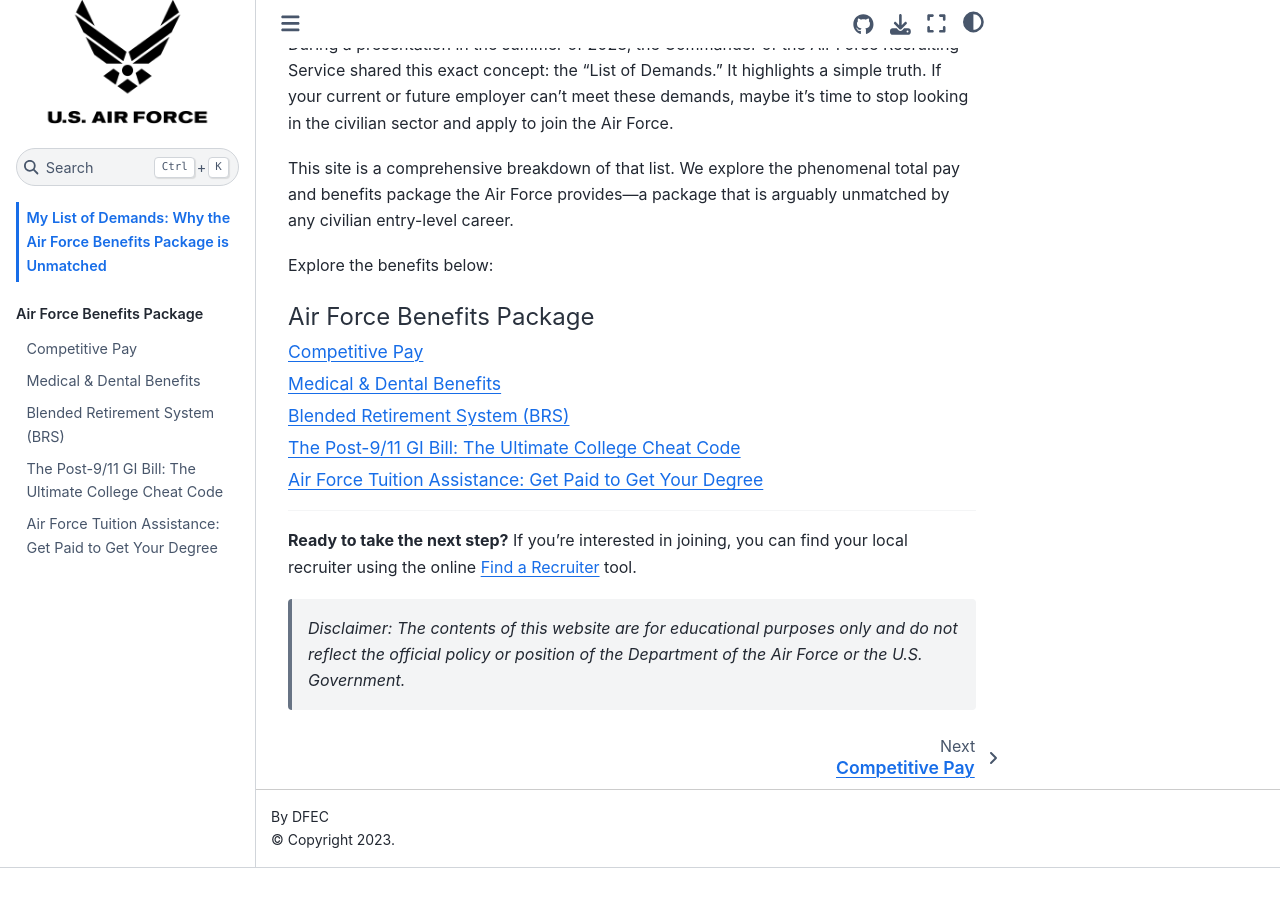
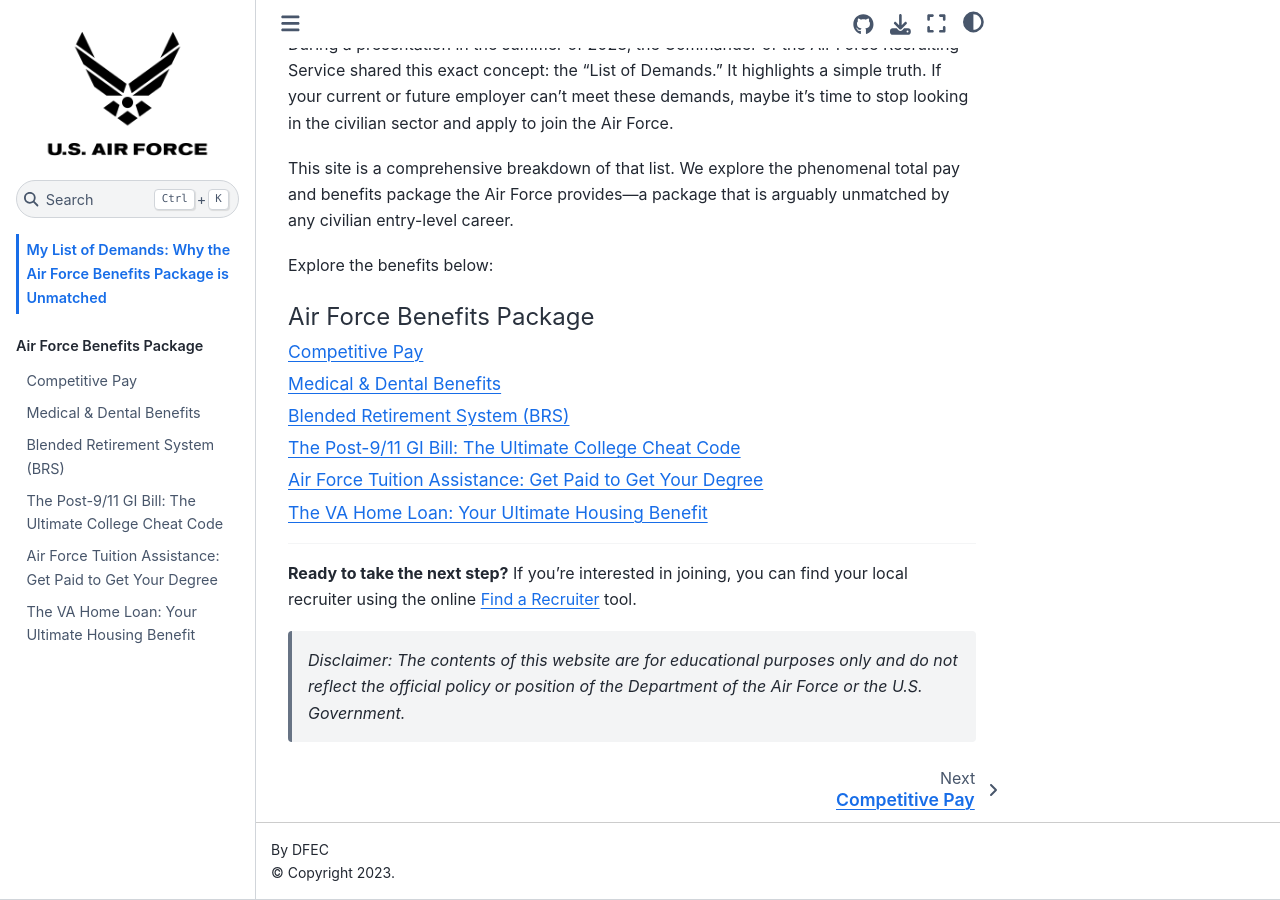
Before and after one commit to jwyche915/AirForce_Benefits, a Jupyter Book: the page built from book/intro.md, in a window 1280 px wide and 900 px high, scrolled down 600 px. Built offline with Jupyter Book 1.0.4 settings and Sphinx 7.4.7 and the Sphinx Book theme 1.1.4, drawn with Linux system fonts in a browser that asks for light colours; before the commit the page ends 1468 px from its top, so only the background shows below that; some of the changed lines change nothing that is shown.

Commit message:
added VA loan page

```diff
--- a/book/_toc.yml
+++ b/book/_toc.yml
@@ -11,3 +11,4 @@
       - file: blended_retirement_system
       - file: post_9-11_gi_bill
       - file: tuition_assistance
+      - file: va_loan
--- /dev/null
+++ b/book/va_loan.md
@@ -0,0 +1,89 @@
+# The VA Home Loan: Your Ultimate Housing Benefit
+
+Buying a home is one of the most stressful financial milestones for young adults today. In the civilian world, the biggest hurdle isn't usually making the monthly mortgage payment—it's the massive cost of entry. Saving up tens of thousands of dollars for a down payment while paying rent and managing other bills can feel impossible.
+
+Even if you manage to qualify with a lower down payment, conventional lenders will penalize you by adding Private Mortgage Insurance (PMI)—a costly monthly fee that protects the lender, not you, while doing absolutely nothing to build your home equity. Add in the pressures of high interest rates, and homeownership often seems out of reach.
+
+But for Air Force service members and veterans, there is a "cheat code" that bypasses these civilian hurdles entirely: the **VA Home Loan**.
+
+To qualify, active-duty members generally must serve a minimum of 181 continuous days of active service (during peacetime). Backed by the U.S. Department of Veterans Affairs, this benefit is widely considered the most powerful mortgage option available anywhere in the United States. Let's explore how it works and how you can use it to build wealth.
+
+---
+
+## The Core Benefits: Unmatched Purchasing Power
+
+The VA loan is designed to make homeownership accessible and affordable for military members. It offers several key advantages that blow civilian mortgages out of the water:
+
+### 1. $0 Down Payment
+The most famous feature of the VA loan is that it allows you to finance 100% of the home's purchase price.
+* **Civilian Reality:** A standard 20% down payment on a \$429,300 home (the national median home price as of mid-2026) is **\$85,860**. Even an FHA loan requires a 3.5% down payment (over $15,000).
+* **The VA Advantage:** You can keep that cash in your bank account, invest it in the Thrift Savings Plan (TSP), or use it for emergency savings and home upgrades.
+
+### 2. No Private Mortgage Insurance (PMI)
+If you don't put 20% down on a conventional or FHA loan, you are forced to pay mortgage insurance.
+* **Civilian Reality:** PMI can easily cost \$100 to $300+ per month, adding thousands of dollars to your expenses over the first decade of your loan.
+* **The VA Advantage:** The VA loan completely eliminates PMI, saving you a substantial amount of money every single month.
+
+### 3. Lower Interest Rates
+Because the federal government guarantees a portion of the loan, lenders take on less risk.
+* **The VA Advantage:** VA loans historically offer lower average interest rates compared to conventional and FHA loans, which means your monthly payment is lower and you pay less interest over the life of the loan.
+
+---
+
+## Side-by-Side: VA vs. Civilian Mortgages
+
+To truly understand the power of the VA loan, look at how it compares to standard civilian financing options on a hypothetical **$429,300 home purchase** (the median U.S. home price):
+
+| Feature | VA Loan | Conventional Loan | FHA Loan |
+| :--- | :--- | :--- | :--- |
+| **Minimum Down Payment** | **$0 (0%)** | ~$12,879 (3% for first-time buyers) | ~$15,025 (3.5%) |
+| **Mortgage Insurance (PMI/MIP)** | **None** | Required until 20% equity is reached | Required for the life of the loan |
+| **Average Interest Rate** | **Historically Lowest** | Higher | Higher |
+| **Early Payoff Penalty** | **None** | Can vary by lender | None |
+
+*Note: Interest rates and down payment minimums fluctuate based on the market and your credit score. For current VA home loan details, visit the [official VA Home Loans portal](https://www.va.gov/housing-assistance/home-loans/).*
+
+---
+
+## Wealth Building and "House Hacking"
+
+The VA loan isn't just about buying a place to live—it's a powerful tool for generating wealth. According to the Federal Reserve's most recent Survey of Consumer Finances, homeownership is the primary driver of wealth in America. Their data reveals that the median net worth of a homeowner is **\$396,200**, while the median net worth of a renter is just **$10,400**—meaning homeowners are nearly 40 times wealthier than renters ([Source: Federal Reserve SCF](https://www.federalreserve.gov/econres/scfindex.htm)).
+
+### House Hacking (Multi-Unit Properties)
+Did you know you can use a VA loan to buy a multi-family property (up to 4 units) with $0 down?
+
+The only rule is that **you must occupy one of the units as your primary residence**. You can rent out the other units (for example, living in one unit of a fourplex and renting out the other three). In many cases, the rental income from your tenants can cover your entire monthly mortgage payment, effectively allowing you to live for free while building equity. Furthermore, lenders will often let you count a portion of the projected rental income (typically 75%) to help you qualify for the loan in the first place.
+
+*(Note: Never buy an investment property using a VA loan if you do not genuinely intend to live there, as this violates VA occupancy rules and constitutes mortgage fraud).*
+
+---
+
+## A Lifetime Benefit: Reusability and Refinancing
+
+A common misconception is that the VA loan is a one-time-use benefit. This is entirely false. **Your VA loan entitlement is a lifetime benefit.**
+
+### Reusing the VA Loan
+You can use the VA loan over and over again throughout your life. You can even have more than one active VA loan at a time if you have remaining entitlement. When you receive Permanent Change of Station (PCS) orders, you can potentially keep your current home, rent it out, and use your remaining VA entitlement to buy a new home at your next duty station with $0 down.
+
+### The VA Streamline Refinance (IRRRL)
+If interest rates drop in the future, the VA offers the **Interest Rate Reduction Refinance Loan (IRRRL)**. Also known as the VA Streamline Refinance, this program makes it incredibly easy to lower your interest rate and monthly payment. It requires minimal paperwork, no new appraisal, and no strict credit underwriting. The funding fee for an IRRRL is a low, flat 0.5%.
+
+---
+
+## Reality Check: The VA Funding Fee
+
+To keep the VA loan program running without requiring tax dollars, the VA charges a one-time "Funding Fee." It is important to know how this works so it doesn't catch you by surprise.
+
+* **What it is:** A percentage of the loan amount applied at closing. For 2026, the fee is typically **2.15%** for first-time use with less than 5% down, and **3.3%** for subsequent uses (with less than 5% down). If you put more money down, the fee drops.
+* **How it's paid:** You do not have to pay this fee out of pocket; almost all buyers choose to roll the fee into their total loan amount.
+* **The Exemption:** The VA funding fee is **completely waived** if you receive VA compensation for a service-connected disability.
+
+*Even with the funding fee, the total cost of a VA loan is almost always significantly lower than a conventional loan that requires monthly PMI.*
+
+*You can view the current VA Funding Fee charts at [VA.gov](https://www.va.gov/housing-assistance/home-loans/funding-fee-and-closing-costs/).*
+
+---
+**Ready to take the next step?**
+If you're interested in joining, you can find your local recruiter using the online [Find a Recruiter](https://www.airforce.com/find-a-recruiter) tool.
+
+> *Disclaimer: The contents of this website are for educational purposes only and do not reflect the official policy or position of the Department of the Air Force or the U.S. Government. Loan rules, fees, and guidelines are subject to change. Always verify current rates and rules with an approved VA lender and the [Department of Veterans Affairs](https://www.va.gov).*
```
